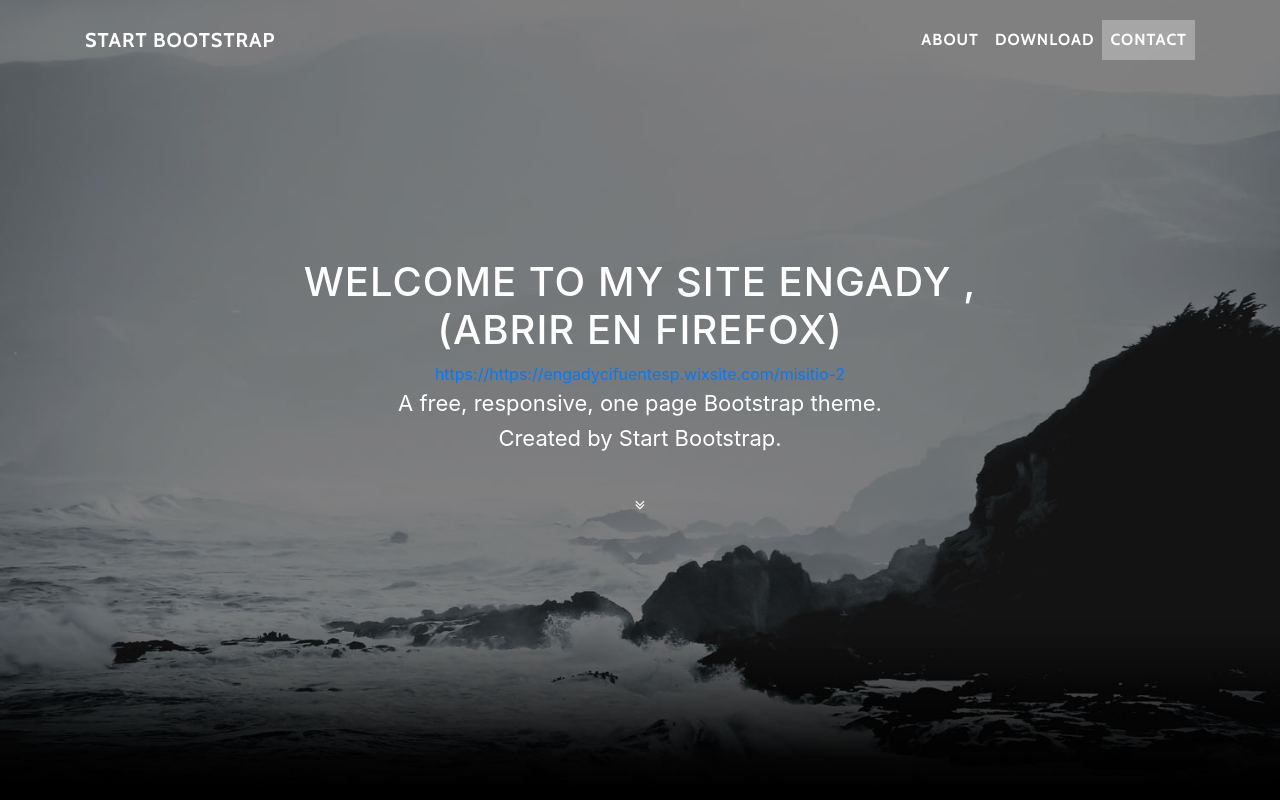
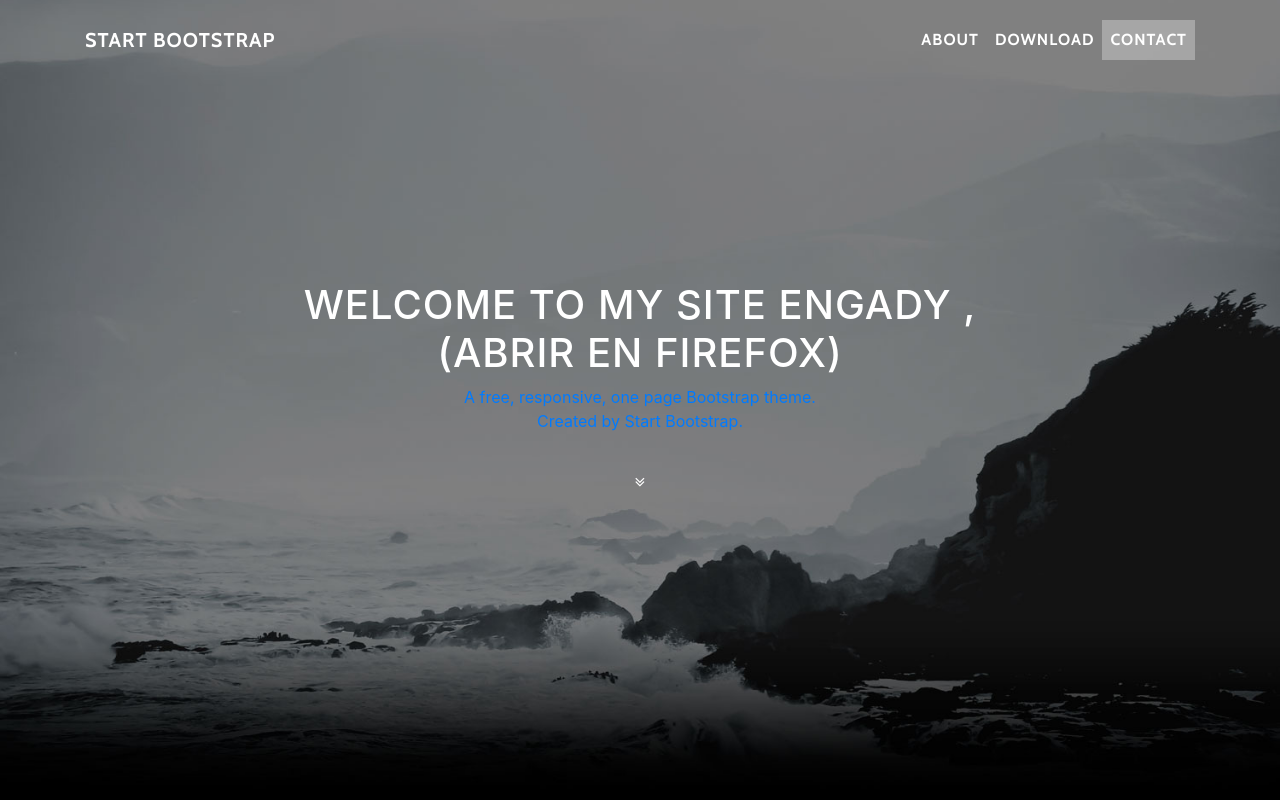
Before and after one commit to EngadyC/Proyecto-, a website with bundled scripts: page index.html in a window 1280 px wide. Shown: the top 800 px of the page. Built offline with nearby package versions, Linux system fonts and the light colour scheme.

Commit message:
Update index.html

```diff
--- a/index.html
+++ b/index.html
@@ -56,7 +56,7 @@
           <div class="row">
             <div class="col-lg-8 mx-auto">
               <h1 >Welcome to my site Engady ,(Abrir en firefox)</h1>
-              <span class="subheading"> <a href=ponlo en el buscador de firexo >https://https://engadycifuentesp.wixsite.com/misitio-2</a>
+               <a href ="https://engadycifuentesp.wixsite.com/misitio-2></a>
               <p class="intro-text">A free, responsive, one page Bootstrap theme.
                 <br>Created by Start Bootstrap.</p>
               <a href="#about" class="btn btn-circle js-scroll-trigger">
```
